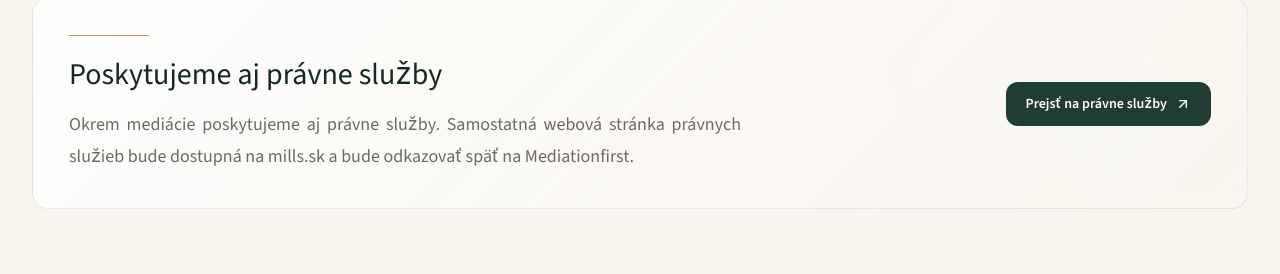
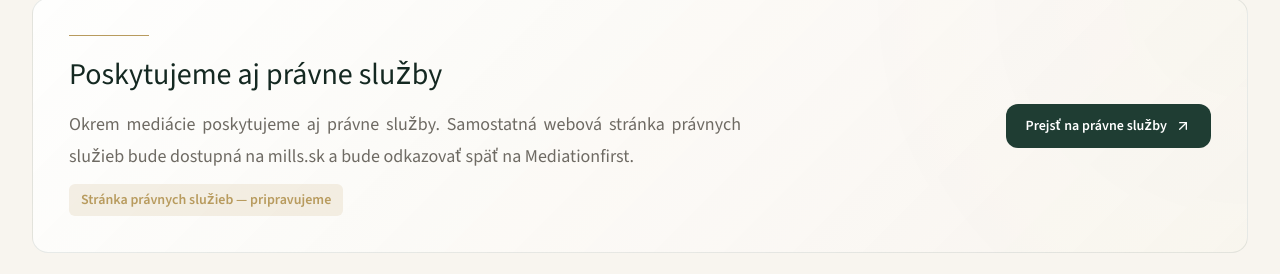
Before and after one commit to achepinoga/mediationfirst, a Next.js app: page / in a window 1280 px wide. Shown: the part 4390-4664 px from the top of the page. Built offline with nearby package versions, Linux system fonts and the light colour scheme.

Commit message:
Add coming soon note to legal services banner

```diff
--- a/components/LegalServicesBanner.tsx
+++ b/components/LegalServicesBanner.tsx
@@ -13,6 +13,9 @@ export function LegalServicesBanner() {
             Okrem mediácie poskytujeme aj právne služby. Samostatná webová stránka právnych služieb bude dostupná na
             mills.sk a bude odkazovať späť na Mediationfirst.
           </p>
+          <p className="mt-3 inline-flex items-center gap-2 rounded-md bg-gold-muted/15 px-3 py-1.5 text-sm font-semibold text-gold-muted">
+            Stránka právnych služieb — pripravujeme
+          </p>
         </div>
         <Button href={site.legalUrl} variant="primary" className="gap-2">
           Prejsť na právne služby <ArrowUpRight className="h-4 w-4" aria-hidden />
```
